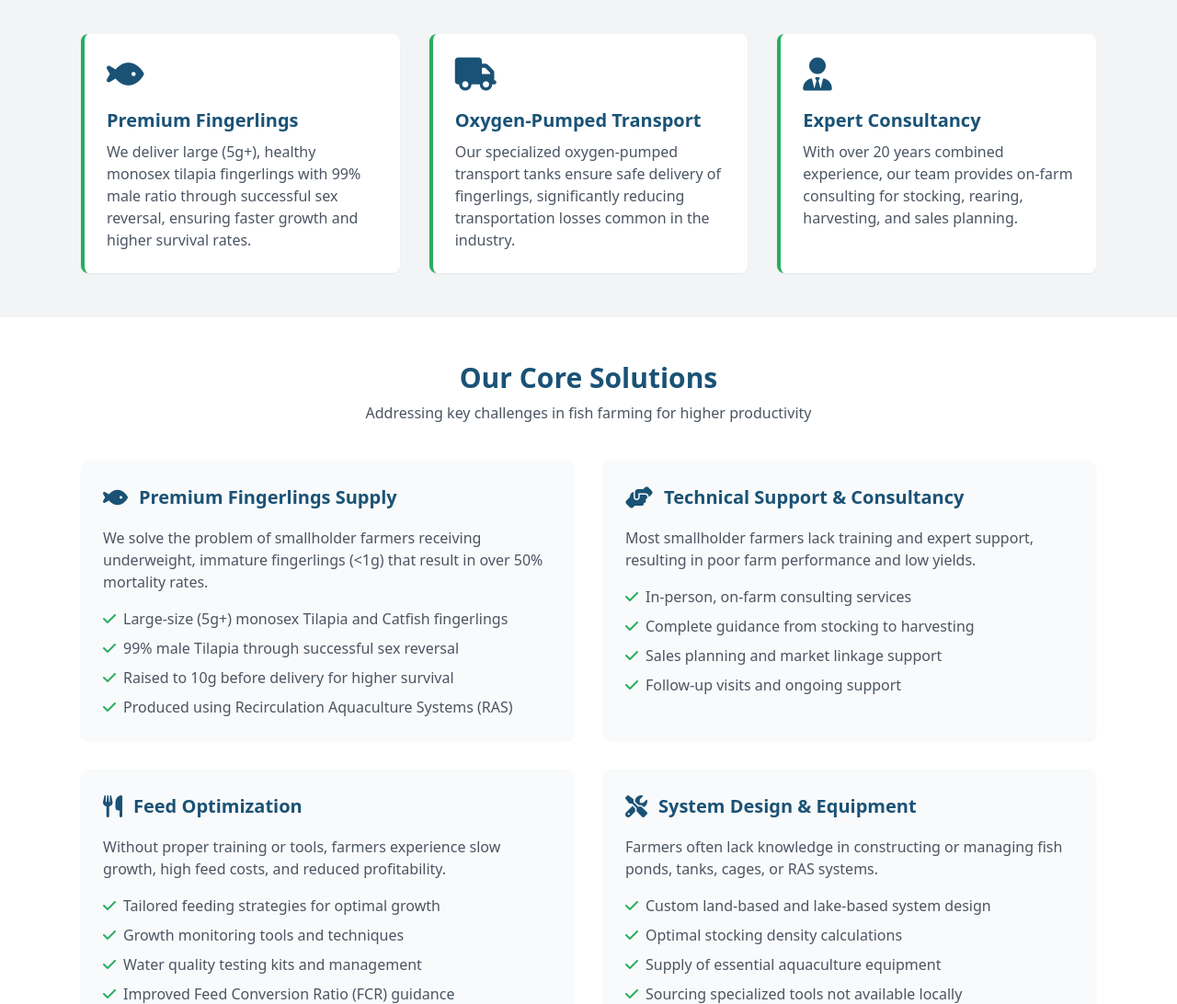
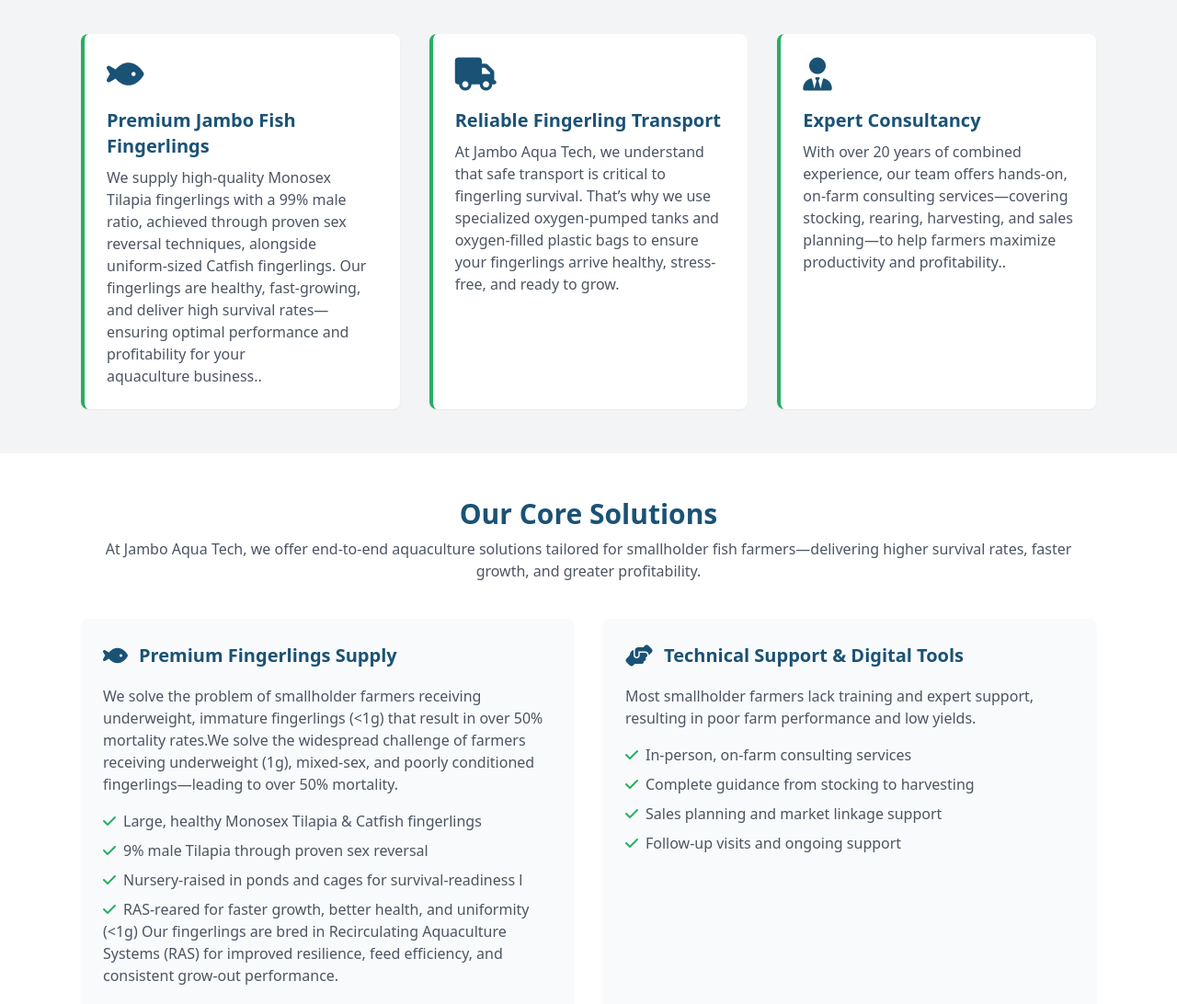
Before and after one commit to zak-sketch/Farms, a plain HTML site: page index.html in a window 1280 px wide. Shown: the part 415-1507 px from the top of the page at 92% size. Drawn offline with nearby package versions, Linux system fonts and the light colour scheme; a script that the page names is missing.

Commit message:
Page update
Page update

```diff
--- a/index.html
+++ b/index.html
@@ -241,8 +241,8 @@
           <div class="text-aqua-blue text-4xl mb-4">
             <i class="fas fa-fish"></i>
           </div>
-          <h3 class="text-xl font-bold mb-2 text-aqua-blue">Premium Fingerlings</h3>
-          <p class="text-gray-600">We deliver large (5g+), healthy monosex tilapia fingerlings with 99% male ratio through successful sex reversal, ensuring faster growth and higher survival rates.</p>
+          <h3 class="text-xl font-bold mb-2 text-aqua-blue">Premium Jambo Fish Fingerlings</h3>
+          <p class="text-gray-600">We supply high-quality Monosex Tilapia fingerlings with a 99% male ratio, achieved through proven sex reversal techniques, alongside uniform-sized Catfish fingerlings. Our fingerlings are healthy, fast-growing, and deliver high survival rates—ensuring optimal performance and profitability for your aquaculture business..</p>
         </div>
 
         <!-- Differentiator 2 -->
@@ -250,8 +250,8 @@
           <div class="text-aqua-blue text-4xl mb-4">
             <i class="fas fa-truck"></i>
           </div>
-          <h3 class="text-xl font-bold mb-2 text-aqua-blue">Oxygen-Pumped Transport</h3>
-          <p class="text-gray-600">Our specialized oxygen-pumped transport tanks ensure safe delivery of fingerlings, significantly reducing transportation losses common in the industry.</p>
+          <h3 class="text-xl font-bold mb-2 text-aqua-blue">Reliable Fingerling Transport</h3>
+          <p class="text-gray-600">At Jambo Aqua Tech, we understand that safe transport is critical to fingerling survival. That’s why we use specialized oxygen-pumped tanks and oxygen-filled plastic bags to ensure your fingerlings arrive healthy, stress-free, and ready to grow.</p>
         </div>
 
         <!-- Differentiator 3 -->
@@ -260,7 +260,7 @@
             <i class="fas fa-user-tie"></i>
           </div>
           <h3 class="text-xl font-bold mb-2 text-aqua-blue">Expert Consultancy</h3>
-          <p class="text-gray-600">With over 20 years combined experience, our team provides on-farm consulting for stocking, rearing, harvesting, and sales planning.</p>
+          <p class="text-gray-600">With over 20 years of combined experience, our team offers hands-on, on-farm consulting services—covering stocking, rearing, harvesting, and sales planning—to help farmers maximize productivity and profitability..</p>
         </div>
       </div>
     </div>
@@ -270,7 +270,7 @@
   <section id="solutions" class="py-12 bg-white">
     <div class="max-w-6xl mx-auto px-6">
       <h2 class="text-3xl font-bold text-center mb-2 text-aqua-blue">Our Core Solutions</h2>
-      <p class="text-center text-gray-600 mb-10">Addressing key challenges in fish farming for higher productivity</p>
+      <p class="text-center text-gray-600 mb-10">At Jambo Aqua Tech, we offer end-to-end aquaculture solutions tailored for smallholder fish farmers—delivering higher survival rates, faster growth, and greater profitability.
 
       <div class="grid md:grid-cols-2 gap-8">
         <!-- Solution 1 -->
@@ -279,32 +279,42 @@
             <i class="fas fa-fish text-2xl"></i>
             <span>Premium Fingerlings Supply</span>
           </h3>
-          <p class="text-gray-600 mb-4">We solve the problem of smallholder farmers receiving underweight, immature fingerlings (&lt;1g) that result in over 50% mortality rates.</p>
+          <p class="text-gray-600 mb-4">We solve the problem of smallholder farmers receiving underweight, immature fingerlings (&lt;1g) that result in over 50% mortality rates.We solve the widespread challenge of farmers receiving underweight (1g), mixed-sex, and poorly conditioned fingerlings—leading to over 50% mortality.
+
+</p>
           <ul class="space-y-2 text-gray-600">
             <li class="flex items-start">
               <i class="fas fa-check text-aqua-green mt-1 mr-2"></i>
-              <span>Large-size (5g+) monosex Tilapia and Catfish fingerlings</span>
+              <span>Large, healthy Monosex Tilapia & Catfish fingerlings
+</span>
             </li>
             <li class="flex items-start">
               <i class="fas fa-check text-aqua-green mt-1 mr-2"></i>
-              <span>99% male Tilapia through successful sex reversal</span>
+              <span>9% male Tilapia through proven sex reversal
+</span>
             </li>
             <li class="flex items-start">
               <i class="fas fa-check text-aqua-green mt-1 mr-2"></i>
-              <span>Raised to 10g before delivery for higher survival</span>
+              <span>Nursery-raised in ponds and cages for survival-readiness
+
+l</span>
             </li>
             <li class="flex items-start">
               <i class="fas fa-check text-aqua-green mt-1 mr-2"></i>
-              <span>Produced using Recirculation Aquaculture Systems (RAS)</span>
+              <span>RAS-reared for faster growth, better health, and uniformity
+</span>
             </li>
           </ul>
+          <p class="text-gray-600 mb-4"> (&lt;1g) Our fingerlings are bred in Recirculating Aquaculture Systems (RAS) for improved resilience, feed efficiency, and consistent grow-out performance.
+</p>
         </div>
 
         <!-- Solution 2 -->
         <div class="bg-gray-50 p-6 rounded-lg shadow-sm hover:shadow-md transition">
           <h3 class="text-xl font-bold mb-4 text-aqua-blue flex items-center gap-3">
             <i class="fas fa-hands-helping text-2xl"></i>
-            <span>Technical Support & Consultancy</span>
+            <span>Technical Support & Digital Tools
+</span>
           </h3>
           <p class="text-gray-600 mb-4">Most smallholder farmers lack training and expert support, resulting in poor farm performance and low yields.</p>
           <ul class="space-y-2 text-gray-600">
```
